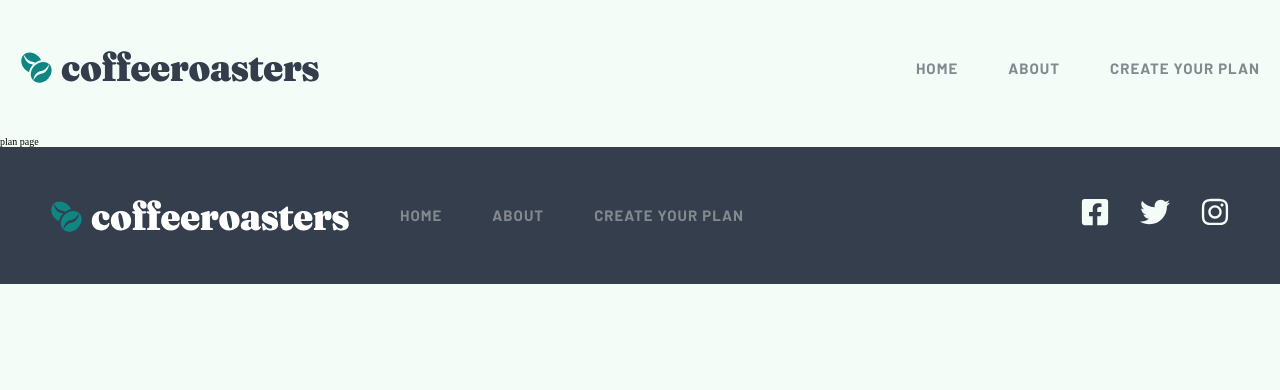
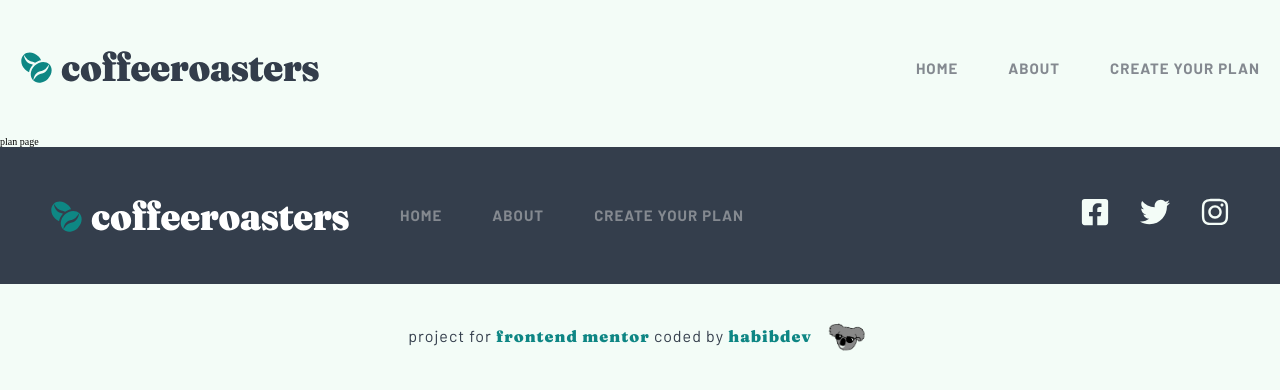
Before and after one commit to habibdev96/FEM-coffeeroasters-subscription-site, a React (Create React App) app: page /Plan in a window 1280 px wide. Shown: the top 390 px of the page. Built offline with nearby package versions, Linux system fonts and the light colour scheme.

Commit message:
created tag

```diff
--- a/src/App.js
+++ b/src/App.js
@@ -5,6 +5,7 @@
 import PlanPage from './pages/PlanPage';
 import Navbar from './components/shared/Navbar';
 import Footer from './components/shared/Footer';
+import Tag from './components/shared/Tag';
 
 const App = () => {
   return (
@@ -18,6 +19,7 @@
           <Route exact path='/Plan' component={PlanPage} />
         </Switch>
         <Footer />
+        <Tag />
       </Router>
     </>
   );
--- /dev/null
+++ b/src/components/shared/Tag.js
@@ -0,0 +1,61 @@
+import styled from 'styled-components';
+import { flexCenter, textStyles, headingStyles } from '../../abstracts/Mixins';
+import logo from '../../assets/tag/habibdevgif.gif';
+
+const StyledTag = styled.div`
+  ${flexCenter};
+  gap: 1rem;
+  flex-wrap: wrap;
+  padding: 3rem;
+
+  .heading {
+    ${textStyles};
+    color: var(--darkGrayBlue);
+    text-align: center;
+    font-size: var(--xxs);
+  }
+
+  .link {
+    ${headingStyles};
+    color: var(--darkCyan);
+
+    &:hover,
+    &:focus {
+      text-decoration: underline;
+    }
+  }
+
+  .tag-logo {
+    width: 5rem;
+  }
+`;
+
+const Tag = () => {
+  return (
+    <StyledTag>
+      <h3 className='heading'>
+        project for{' '}
+        <a
+          href='https://www.frontendmentor.io/challenges/coffeeroasters-subscription-site-5Fc26HVY6'
+          target='_blank'
+          rel='noreferrer'
+          className='link'
+        >
+          frontend mentor
+        </a>{' '}
+        coded by{' '}
+        <a
+          href='https://github.com/habibdev96'
+          target='_blank'
+          rel='noreferrer'
+          className='link'
+        >
+          habibdev{' '}
+        </a>
+      </h3>
+      <img src={logo} alt='logo' className='tag-logo' />
+    </StyledTag>
+  );
+};
+
+export default Tag;
```
